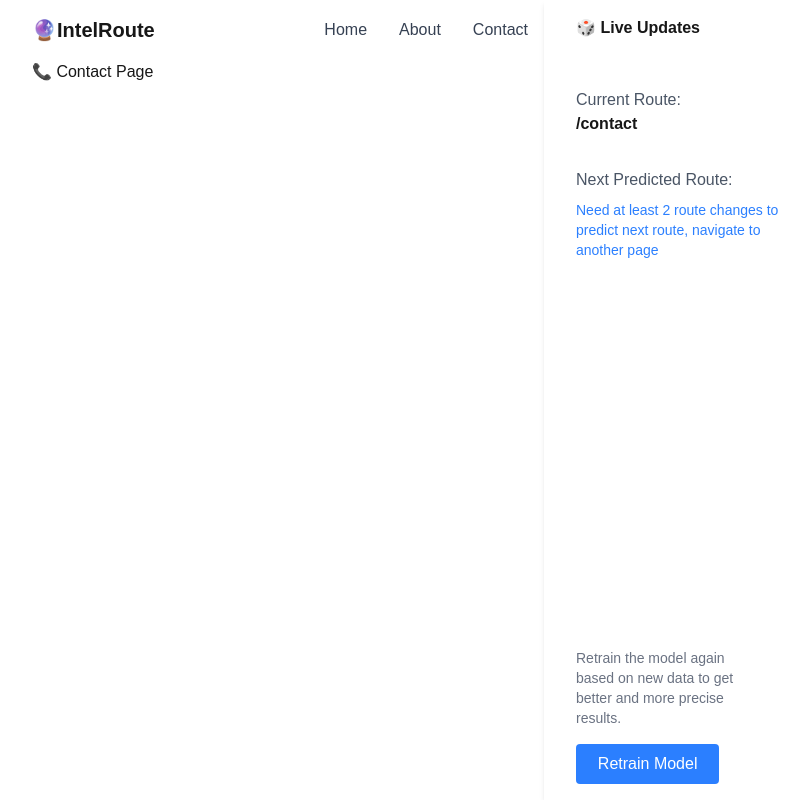
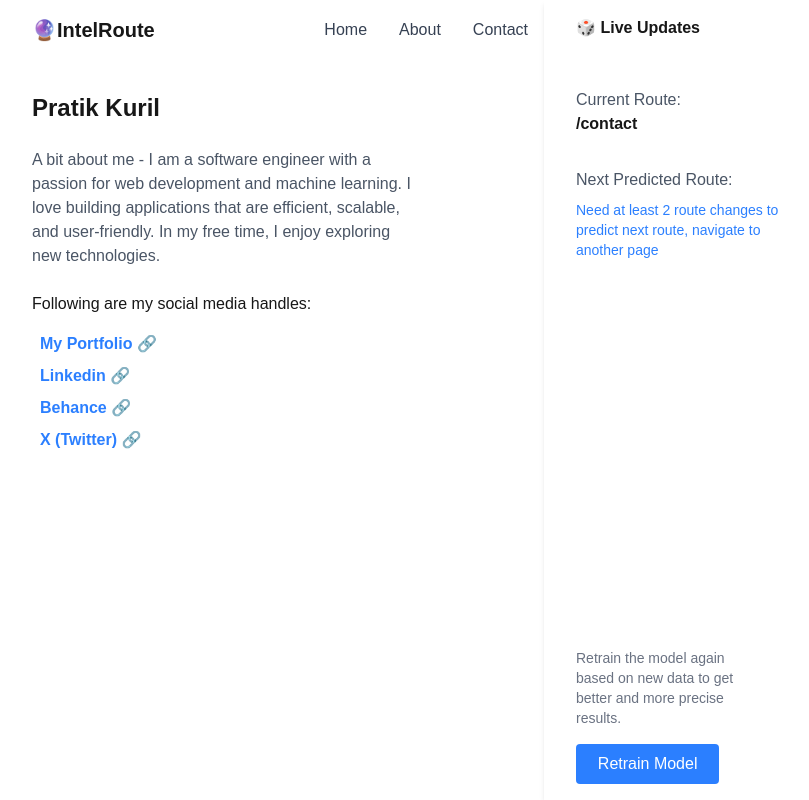
Before and after one commit to kurilpratik/intel-route, a Next.js app in the folder next-app/: page /contact in a window 1280 px wide. Shown: the whole page, without its empty margins (224-1033 px from the left). Built offline with nearby package versions, Linux system fonts and the light colour scheme; no server answers.

Commit message:
Add contact page content

```diff
--- a/next-app/app/contact/page.jsx
+++ b/next-app/app/contact/page.jsx
@@ -1,3 +1,47 @@
 export default function Contact() {
-  return <h1>📞 Contact Page</h1>;
+  return (
+    <section>
+      <h1 className="font-bold mt-8 text-2xl">Pratik Kuril</h1>
+      <br />
+      <p className="text-md text-gray-600 w-[75%]">
+        A bit about me - I am a software engineer with a passion for web
+        development and machine learning. I love building applications that are
+        efficient, scalable, and user-friendly. In my free time, I enjoy
+        exploring new technologies.
+        <br />
+      </p>
+      <br />
+      Following are my social media handles:
+      <div className="links text-blue-500 font-semibold hover:text-blue-600 flex flex-col gap-2 mt-4 ml-2">
+        <a
+          href="https://pratikkuril.xyz"
+          target="_blank"
+          rel="noopener noreferrer"
+        >
+          My Portfolio 🔗
+        </a>
+        <a
+          href="https://www.linkedin.com/in/kurilpratik/"
+          target="_blank"
+          rel="noopener noreferrer"
+        >
+          Linkedin 🔗
+        </a>
+        <a
+          href="https://www.behance.net/pratikkuril"
+          target="_blank"
+          rel="noopener noreferrer"
+        >
+          Behance 🔗
+        </a>
+        <a
+          href="https://www.x.com/kurilpratik"
+          target="_blank"
+          rel="noopener noreferrer"
+        >
+          X (Twitter) 🔗
+        </a>
+      </div>
+    </section>
+  );
 }
```
